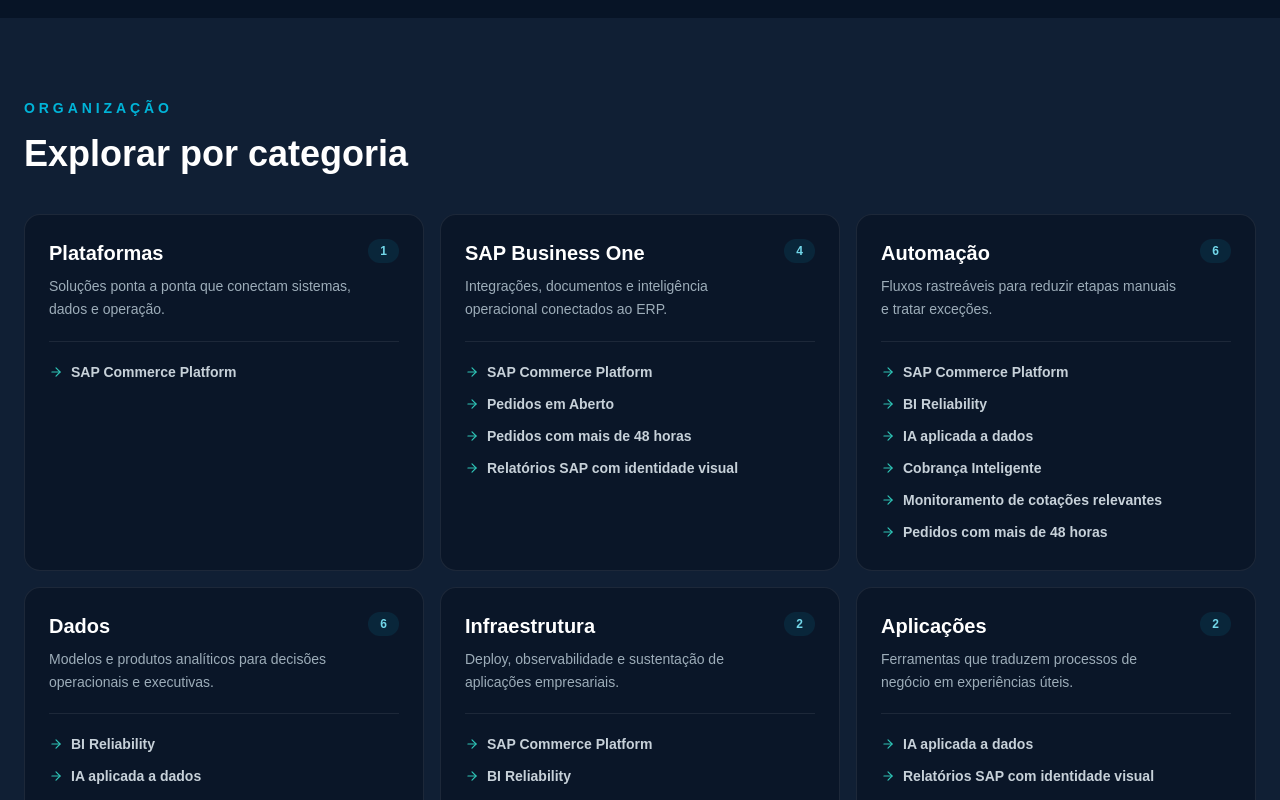
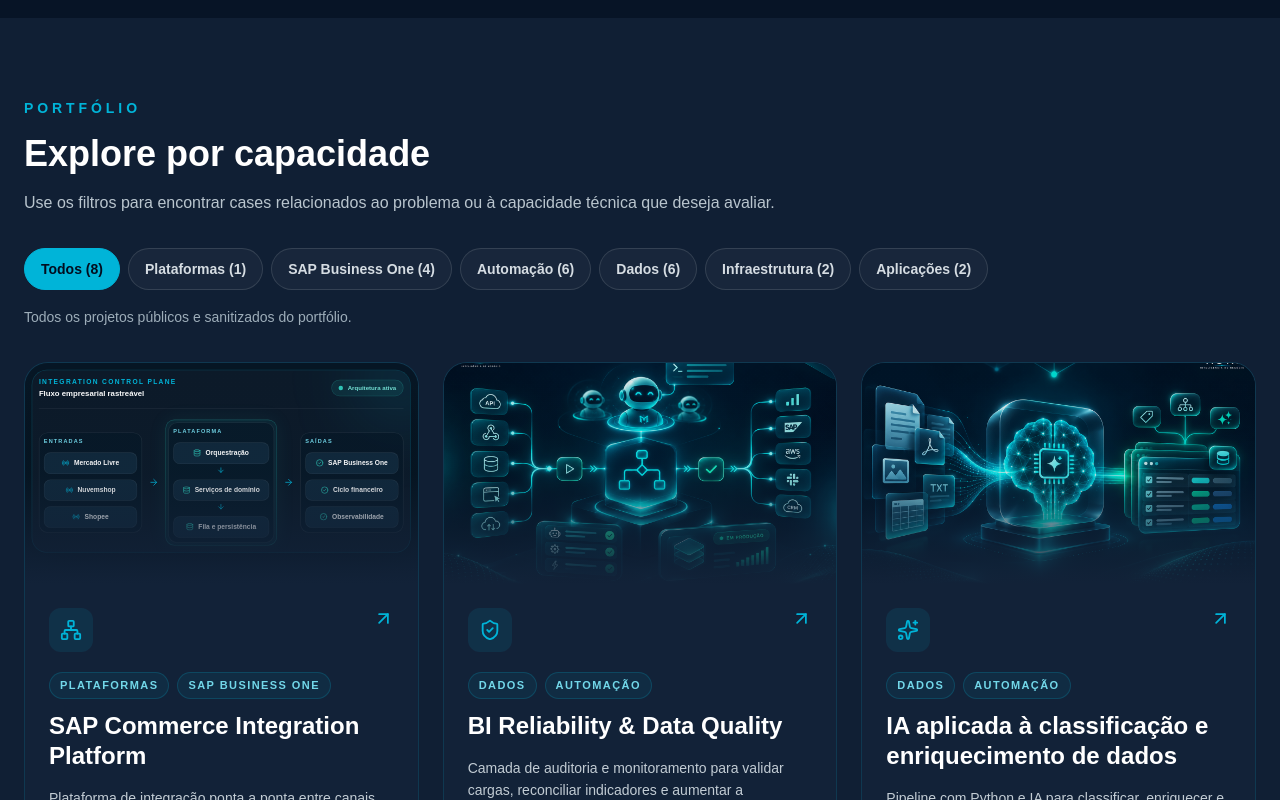
Before and after one commit to rmota13/mota-inteligencia-site, a Next.js app: page /projetos in a window 1280 px wide. Shown: the part 600-1400 px from the top of the page. Built offline with nearby package versions, Linux system fonts and the light colour scheme.

Commit message:
feat: refine commercial cases and project discovery

```diff
--- a/app/page.tsx
+++ b/app/page.tsx
@@ -1,15 +1,11 @@
 import { AboutSection } from "@/components/home/about-section";
 import { CommercialModelSection } from "@/components/home/commercial-model-section";
 import { ContactSection } from "@/components/home/contact-section";
-import { EcosystemsSection } from "@/components/home/ecosystems-section";
 import { FeaturedProjectSection } from "@/components/home/featured-project-section";
 import { GithubSection } from "@/components/home/github-section";
 import { HeroSection } from "@/components/home/hero-section";
-import { LatestInsightsSection } from "@/components/home/latest-insights-section";
 import { ProjectsSection } from "@/components/home/projects-section";
 import { SolutionsSection } from "@/components/home/solutions-section";
-import { TechnologiesSection } from "@/components/home/technologies-section";
-import { ValuePropositionSection } from "@/components/home/value-proposition-section";
 import { WorkMethodSection } from "@/components/home/work-method-section";
 import { siteConfig } from "@/config/site";
 import {
@@ -34,16 +30,12 @@ export default function Home() {
       />
       <HeroSection />
       <SolutionsSection />
-      <CommercialModelSection />
-      <ValuePropositionSection />
       <ProjectsSection />
       <FeaturedProjectSection />
-      <EcosystemsSection />
-      <TechnologiesSection />
+      <CommercialModelSection />
       <WorkMethodSection />
       <AboutSection />
       <GithubSection />
-      <LatestInsightsSection />
       <ContactSection />
     </main>
   );
--- a/app/projetos/page.tsx
+++ b/app/projetos/page.tsx
@@ -1,7 +1,6 @@
 import type { Metadata } from "next";
-import Link from "next/link";
-import { ArrowRight, FolderKanban } from "lucide-react";
-import { ProjectCard } from "@/components/projects/project-card";
+import { FolderKanban } from "lucide-react";
+import { ProjectCatalog } from "@/components/projects/project-catalog";
 import { Breadcrumbs } from "@/components/ui/breadcrumbs";
 import { Container } from "@/components/ui/container";
 import { projectCategories, projects } from "@/content/projects";
@@ -13,9 +12,9 @@ import {
   serializeStructuredData,
 } from "@/lib/structured-data";
 
-const title = "Projetos de arquitetura, integração, automação e dados";
+const title = "Projetos de integrações, automação, dados, BI e IA aplicada";
 const description =
-  "Projetos empresariais de Rodrigo Mota envolvendo SAP Business One, APIs, automação, dados, infraestrutura e aplicações.";
+  "Portfólio técnico de integrações, automação, Business Intelligence, IA aplicada e confiabilidade de dados, com contexto, arquitetura e papel desempenhado.";
 
 export const metadata: Metadata = {
   title: "Projetos",
@@ -87,51 +86,16 @@ export default function ProjectsPage() {
         </Container>
       </section>
 
-      <section aria-labelledby="categorias-title" className="bg-[#101F34] px-6 py-16 sm:py-20">
-        <Container>
-          <p className="text-sm font-black uppercase tracking-[0.28em] text-[#00B4D8]">Organização</p>
-          <h2 id="categorias-title" className="mt-4 text-3xl font-black text-white sm:text-4xl">Explorar por categoria</h2>
-          <div className="mt-10 grid gap-4 md:grid-cols-2 xl:grid-cols-3">
-            {projectCategories.map((category) => {
-              const categoryProjects = projects.filter((project) => project.categories.includes(category.slug));
-              return (
-                <article key={category.slug} className="rounded-2xl border border-white/8 bg-[#0A1628] p-6">
-                  <div className="flex items-start justify-between gap-4">
-                    <div>
-                      <h3 className="text-xl font-black text-white">{category.label}</h3>
-                      <p className="mt-2 text-sm leading-relaxed text-[#9DADB9]">{category.description}</p>
-                    </div>
-                    <span className="rounded-full bg-[#00B4D8]/10 px-3 py-1 text-xs font-black text-[#72D7E9]">{categoryProjects.length}</span>
-                  </div>
-                  <ul className="mt-5 space-y-2 border-t border-white/8 pt-5">
-                    {categoryProjects.map((project) => (
-                      <li key={project.slug}>
-                        <Link
-                          href={`/projetos/${project.slug}`}
-                          className="inline-flex items-center gap-2 text-sm font-semibold text-[#C7D1D9] transition hover:text-[#00B4D8] focus-visible:outline-none focus-visible:ring-2 focus-visible:ring-[#00B4D8]"
-                        >
-                          <ArrowRight aria-hidden="true" size={14} className="text-[#2EC4B6]" />
-                          {project.shortTitle ?? project.title}
-                        </Link>
-                      </li>
-                    ))}
-                  </ul>
-                </article>
-              );
-            })}
-          </div>
-        </Container>
-      </section>
-
-      <section id="todos-projetos" aria-labelledby="todos-projetos-title" className="bg-[#0A1628] px-6 py-16 sm:py-20">
+      <section id="todos-projetos" aria-labelledby="todos-projetos-title" className="bg-[#101F34] px-6 py-16 sm:py-20">
         <Container>
           <p className="text-sm font-black uppercase tracking-[0.28em] text-[#00B4D8]">Portfólio</p>
-          <h2 id="todos-projetos-title" className="mt-4 text-3xl font-black text-white sm:text-4xl">Todos os projetos</h2>
-          <div className="mt-10 grid gap-6 md:grid-cols-2 xl:grid-cols-3">
-            {projects.map((project) => (
-              <ProjectCard key={project.slug} project={project} compact />
-            ))}
-          </div>
+          <h2 id="todos-projetos-title" className="mt-4 text-3xl font-black text-white sm:text-4xl">
+            Explore por capacidade
+          </h2>
+          <p className="mt-4 max-w-3xl text-base leading-relaxed text-[#B9C5CE]">
+            Use os filtros para encontrar cases relacionados ao problema ou à capacidade técnica que deseja avaliar.
+          </p>
+          <ProjectCatalog projects={projects} categories={projectCategories} />
         </Container>
       </section>
     </main>
--- a/components/home/commercial-model-section.tsx
+++ b/components/home/commercial-model-section.tsx
@@ -20,7 +20,7 @@ const engagementModels = [
     title: "Sustentação recorrente",
     description:
       "Para empresas que precisam manter soluções críticas acompanhadas e evoluindo depois do go-live.",
-    items: ["Monitoramento e diagnóstico", "Correções e melhorias contínuas", "Pacote mensal de horas e prioridades"],
+    items: ["Monitoramento e diagnóstico", "Correções e melhorias contínuas", "Capacidade recorrente e prioridades acordadas"],
   },
 ];
 
--- a/components/home/github-section.tsx
+++ b/components/home/github-section.tsx
@@ -22,9 +22,9 @@ export function GithubSection() {
                 Engenharia que pode ser examinada.
               </h2>
               <p className="mt-5 max-w-xl text-base leading-relaxed text-[#B9C5CE]">
-                O GitHub reúne documentação sanitizada de projetos, decisões
-                arquiteturais, fluxos e roadmaps. Nenhuma métrica é carregada por API
-                nesta fase.
+                O GitHub reúne documentação pública e sanitizada de cases, decisões
+                arquiteturais, fluxos e provas de engenharia que podem ser examinadas
+                sem expor dados ou regras proprietárias.
               </p>
             </div>
 
--- /dev/null
+++ b/components/projects/project-catalog.tsx
@@ -0,0 +1,75 @@
+"use client";
+
+import { useState } from "react";
+import { ProjectCard } from "@/components/projects/project-card";
+import type {
+  Project,
+  ProjectCategory,
+  ProjectCategoryDefinition,
+} from "@/types/project";
+
+type ProjectCatalogProps = {
+  projects: Project[];
+  categories: ProjectCategoryDefinition[];
+};
+
+type ActiveCategory = ProjectCategory | "all";
+
+export function ProjectCatalog({ projects, categories }: ProjectCatalogProps) {
+  const [activeCategory, setActiveCategory] = useState<ActiveCategory>("all");
+  const selectedCategory = categories.find((category) => category.slug === activeCategory);
+  const visibleProjects =
+    activeCategory === "all"
+      ? projects
+      : projects.filter((project) => project.categories.includes(activeCategory));
+
+  return (
+    <div className="mt-8">
+      <div className="flex flex-wrap gap-2" role="group" aria-label="Filtrar projetos por categoria">
+        <button
+          type="button"
+          aria-pressed={activeCategory === "all"}
+          onClick={() => setActiveCategory("all")}
+          className={`rounded-full border px-4 py-2.5 text-sm font-bold transition focus-visible:outline-none focus-visible:ring-2 focus-visible:ring-[#00B4D8] ${
+            activeCategory === "all"
+              ? "border-[#00B4D8] bg-[#00B4D8] text-[#020D1F]"
+              : "border-white/12 bg-white/[0.035] text-[#D5DCE2] hover:border-[#00B4D8]/55 hover:text-white"
+          }`}
+        >
+          Todos <span aria-hidden="true">({projects.length})</span>
+        </button>
+
+        {categories.map((category) => {
+          const count = projects.filter((project) => project.categories.includes(category.slug)).length;
+          const selected = activeCategory === category.slug;
+
+          return (
+            <button
+              key={category.slug}
+              type="button"
+              aria-pressed={selected}
+              onClick={() => setActiveCategory(category.slug)}
+              className={`rounded-full border px-4 py-2.5 text-sm font-bold transition focus-visible:outline-none focus-visible:ring-2 focus-visible:ring-[#00B4D8] ${
+                selected
+                  ? "border-[#00B4D8] bg-[#00B4D8] text-[#020D1F]"
+                  : "border-white/12 bg-white/[0.035] text-[#D5DCE2] hover:border-[#00B4D8]/55 hover:text-white"
+              }`}
+            >
+              {category.label} <span aria-hidden="true">({count})</span>
+            </button>
+          );
+        })}
+      </div>
+
+      <p className="mt-4 min-h-6 text-sm leading-relaxed text-[#9DADB9]" aria-live="polite">
+        {selectedCategory?.description ?? "Todos os projetos públicos e sanitizados do portfólio."}
+      </p>
+
+      <div className="mt-8 grid gap-6 md:grid-cols-2 xl:grid-cols-3">
+        {visibleProjects.map((project) => (
+          <ProjectCard key={project.slug} project={project} compact />
+        ))}
+      </div>
+    </div>
+  );
+}
--- a/types/project.ts
+++ b/types/project.ts
@@ -63,6 +63,8 @@ export type Project = {
   architecture?: string;
   architectureLayers?: { title: string; description: string }[];
   flow?: string[];
+  flowEyebrow?: string;
+  flowTitle?: string;
   phases?: ProjectPhase[];
   engineeringDecisions?: string[];
   security?: string[];
@@ -73,6 +75,7 @@ export type Project = {
   faq?: EditorialFaq[];
   relatedProjectSlugs?: string[];
   gallery: ProjectAsset[];
+  showCoverInHero?: boolean;
   repositoryUrl?: string;
   publishedAt?: string;
   updatedAt?: string;
```
Also changed, not shown: app/projetos/[slug]/page.tsx (+41 -5 lines), content/projects.ts (+10 -2 lines).
